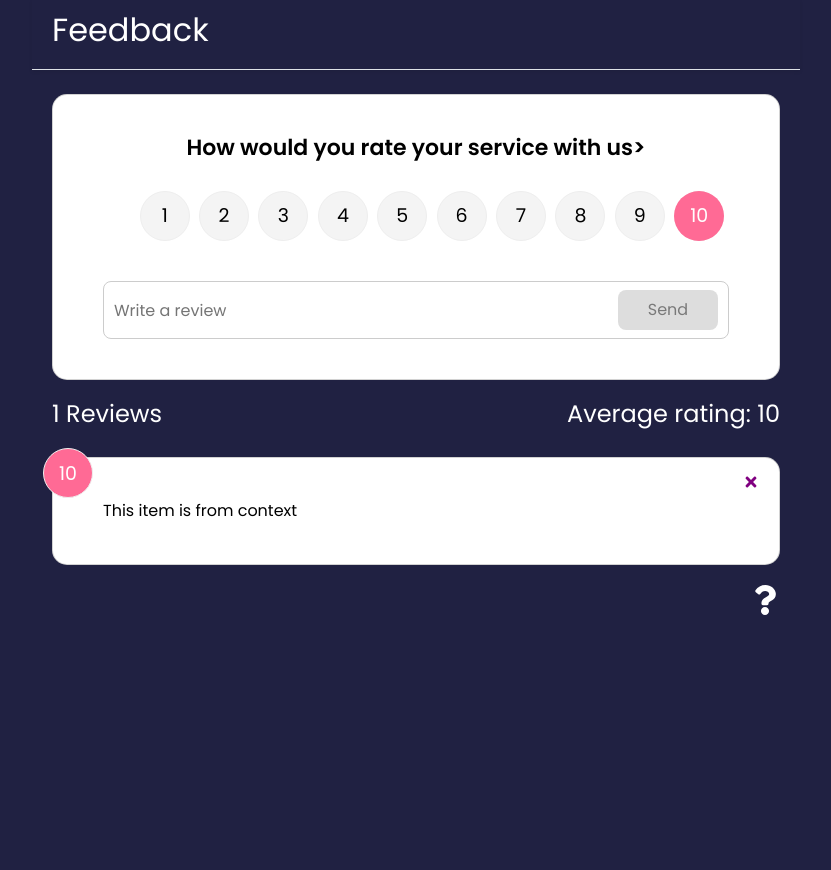
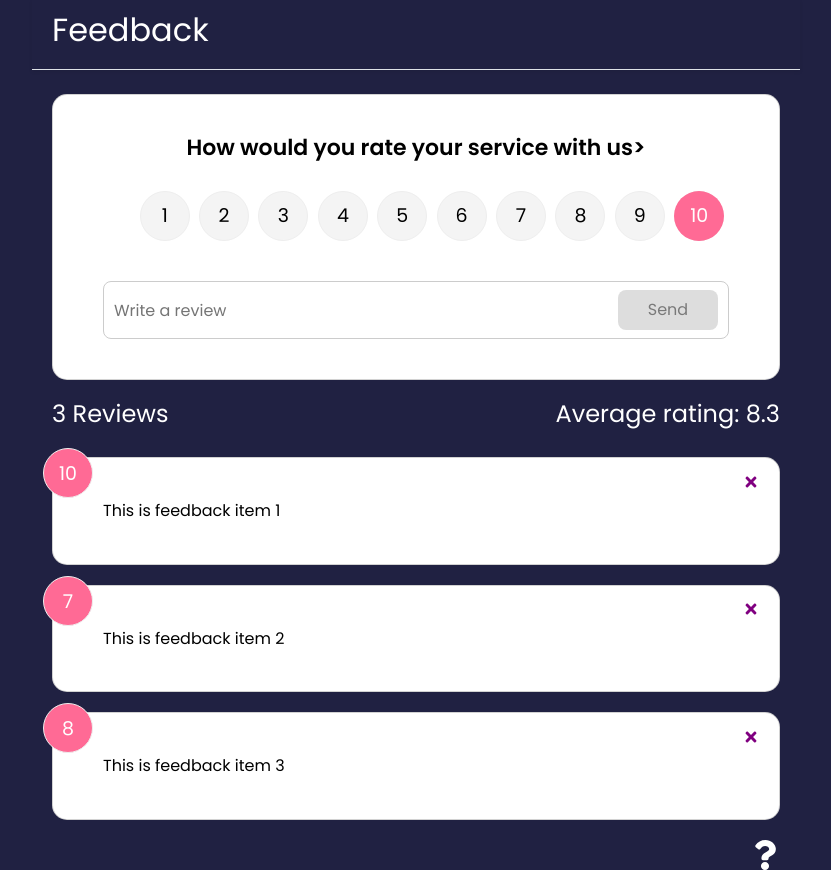
Before and after one commit to letStayFoolish/feedback-app-react, a React (Create React App) app: page / in a window 1280 px wide. Shown: the whole page, without its empty margins (224-1055 px from the left). Before the commit the page ends 800 px from the top, so only its background shows below. Built offline with nearby package versions, Linux system fonts and the light colour scheme.

Commit message:
Moving the Functions to the Context

```diff
--- a/src/App.js
+++ b/src/App.js
@@ -1,29 +1,13 @@
 import Header from "./components/Header";
-import {useState} from "react";
 import {BrowserRouter as Router, Routes, Route} from "react-router-dom";
-import FeedbackData from "./data/FeedbackData";
 import FeedbackList from "./components/FeedbackList";
 import FeedbackStats from "./components/FeedbackStats";
 import FeedbackForm from "./components/FeedbackForm";
 import AboutIconLink from "./components/AboutIconLink";
-import {v4 as uuidv4} from 'uuid'
 import AboutPage from "./pages/AboutPage";
 import {FeedbackProvider} from "./context/FeedbackContex";
 
 function App() {
-  const [feedback, setFeedback] = useState(FeedbackData)
-
-  function addFeedback(newFeedback) {
-    newFeedback.id = uuidv4()
-    setFeedback([newFeedback, ...feedback])
-  }
-
-  function deleteFeedback(id) {
-    if (window.confirm(`Aree you sure?`)) {
-      setFeedback([...feedback].filter((item) => item.id !== id))
-    }
-  }
-
   return (
     <FeedbackProvider>
       <Router>
@@ -32,9 +16,9 @@ function App() {
           <Routes>
             <Route path='/' element={
               <>
-                <FeedbackForm handleAdd={addFeedback}/>
+                <FeedbackForm />
                 <FeedbackStats />
-                <FeedbackList deleteFeedback={deleteFeedback}/>
+                <FeedbackList />
               </>
             }
             />
--- a/src/components/FeedbackForm.jsx
+++ b/src/components/FeedbackForm.jsx
@@ -1,12 +1,17 @@
 import Card from './shared/Card'
-import {useState} from "react";
+import {useState, useContext} from "react";
 import Button from "./shared/Button";
 import RatingSelect from "./RatingSelect";
-const FeedbackForm = ({ handleAdd }) => {
+import FeedbackContext from "../context/FeedbackContex";
+
+const FeedbackForm = () => {
   const [btnDisabled, setBtnDisabled] = useState(true)
   const [text, setText] = useState('')
   const [message, setMessage] = useState('')
   const [rating, setRating] = useState(10)
+
+  const { addFeedback } = useContext(FeedbackContext)
+
   function handleTextChange(e) {
     if (text === '') {
       setBtnDisabled(true)
@@ -28,18 +33,19 @@ const FeedbackForm = ({ handleAdd }) => {
         rating,
         text
       }
-      handleAdd(newFeedback)
+      addFeedback(newFeedback)
       setText('')
     }
   }
+
   return (
     <Card>
       <form onSubmit={handleSubmit}>
         <h2>How would you rate your service with us></h2>
         {/*@todo - rating select component*/}
-        <RatingSelect select={(rating) => setRating(rating)} />
+        <RatingSelect select={(rating) => setRating(rating)}/>
         <div className="input-group">
-          <input onChange={handleTextChange} type="text" value={text} placeholder='Write a review' />
+          <input onChange={handleTextChange} type="text" value={text} placeholder='Write a review'/>
           <Button type='submit' isDisabled={btnDisabled}>Send</Button>
         </div>
         {message && <div className="message">{message}</div>}
--- a/src/components/FeedbackItem.jsx
+++ b/src/components/FeedbackItem.jsx
@@ -1,12 +1,14 @@
 import Card from './shared/Card'
+import { useContext } from "react";
 import {FaTimes} from 'react-icons/fa' // font-awesome library
-
-const FeedbackItem = ({item, handleDelete}) => {
+import FeedbackContext from "../context/FeedbackContex";
+const FeedbackItem = ({ item }) => {
+  const { deleteFeedback } = useContext(FeedbackContext)
 
   return (
     <Card >
       <div className="num-display">{item.rating}</div>
-      <button onClick={() => handleDelete(item.id)} className='close'>
+      <button onClick={() => deleteFeedback(item.id)} className='close'>
         <FaTimes color='purple' />
       </button>
       <div className="text-display">{item.text}</div>
--- a/src/components/FeedbackList.jsx
+++ b/src/components/FeedbackList.jsx
@@ -3,7 +3,7 @@ import { useContext } from "react";
 import FeedbackItem from './FeedbackItem'
 import FeedbackContext from "../context/FeedbackContex";
 
-const FeedbackList = ({ deleteFeedback }) => {
+const FeedbackList = () => {
   const { feedback } = useContext(FeedbackContext)
 
   if (!feedback || feedback.length === 0) {
@@ -23,7 +23,6 @@ const FeedbackList = ({ deleteFeedback }) => {
             <FeedbackItem
               key={item.id}
               item={item}
-              handleDelete={deleteFeedback}
             />
           </motion.div>
         ))}
--- a/src/components/FeedbackStats.jsx
+++ b/src/components/FeedbackStats.jsx
@@ -12,7 +12,7 @@ const FeedbackStats = () => {
   average = average.toFixed(1).replace(/[.,]0$/, '')
   return (
     <div className='feedback-stats'>
-      <h4>{rev} Reviews</h4>
+      { rev === 1 ? <h4>{rev} Review</h4> : <h4>{rev} Reviews</h4>}
       <h4>Average rating: {isNaN(average) ? 0 : average}</h4>
     </div>
   )
--- a/src/context/FeedbackContex.jsx
+++ b/src/context/FeedbackContex.jsx
@@ -1,5 +1,6 @@
 // Context provides a way to pass data through the component three without having to pass props down manually at every level.
 import { createContext, useState} from "react";
+import {v4 as uuidv4} from "uuid";
 
 const FeedbackContext = createContext()
 
@@ -7,13 +8,35 @@ export const FeedbackProvider = ({ children }) => {
   const [feedback, setFeedback] = useState([
     {
       id: 1,
-      text: 'This item is from context',
+      text: 'This is feedback item 1',
       rating: 10
+    },
+    {
+      id: 2,
+      text: 'This is feedback item 2',
+      rating: 7
+    },
+    {
+      id: 3,
+      text: 'This is feedback item 3',
+      rating: 8
     }
   ])
+
+  function deleteFeedback(id) {
+    if (window.confirm(`Aree you sure?`)) {
+      setFeedback([...feedback].filter((item) => item.id !== id))
+    }
+  }
+
+  function addFeedback(newFeedback) {
+    newFeedback.id = uuidv4()
+    setFeedback([newFeedback, ...feedback])
+  }
+
   return (
     <FeedbackContext.Provider
-      value={{ feedback }}
+      value={{ feedback, deleteFeedback, addFeedback }}
   >
     {children}
   </FeedbackContext.Provider>
```
